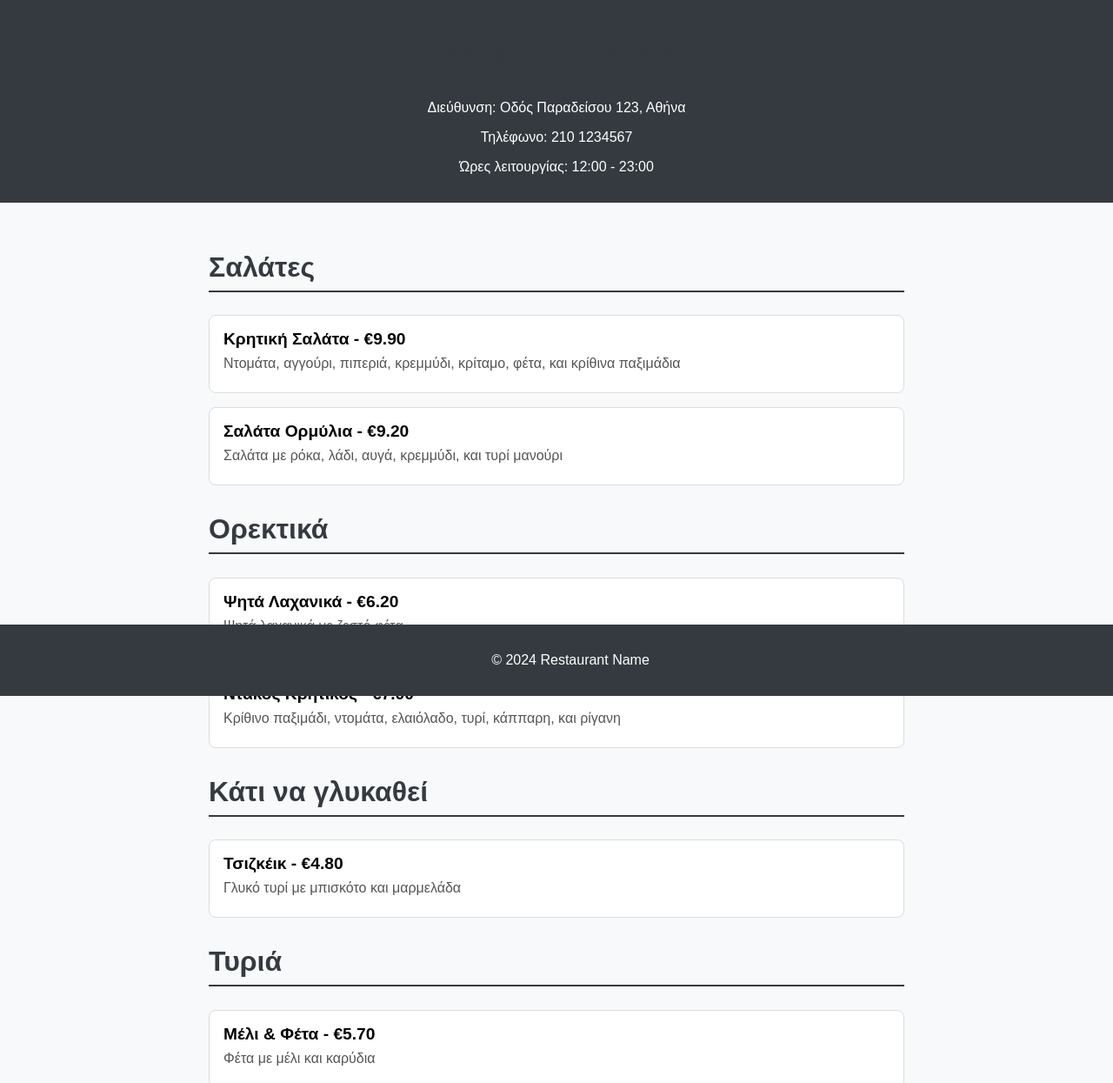
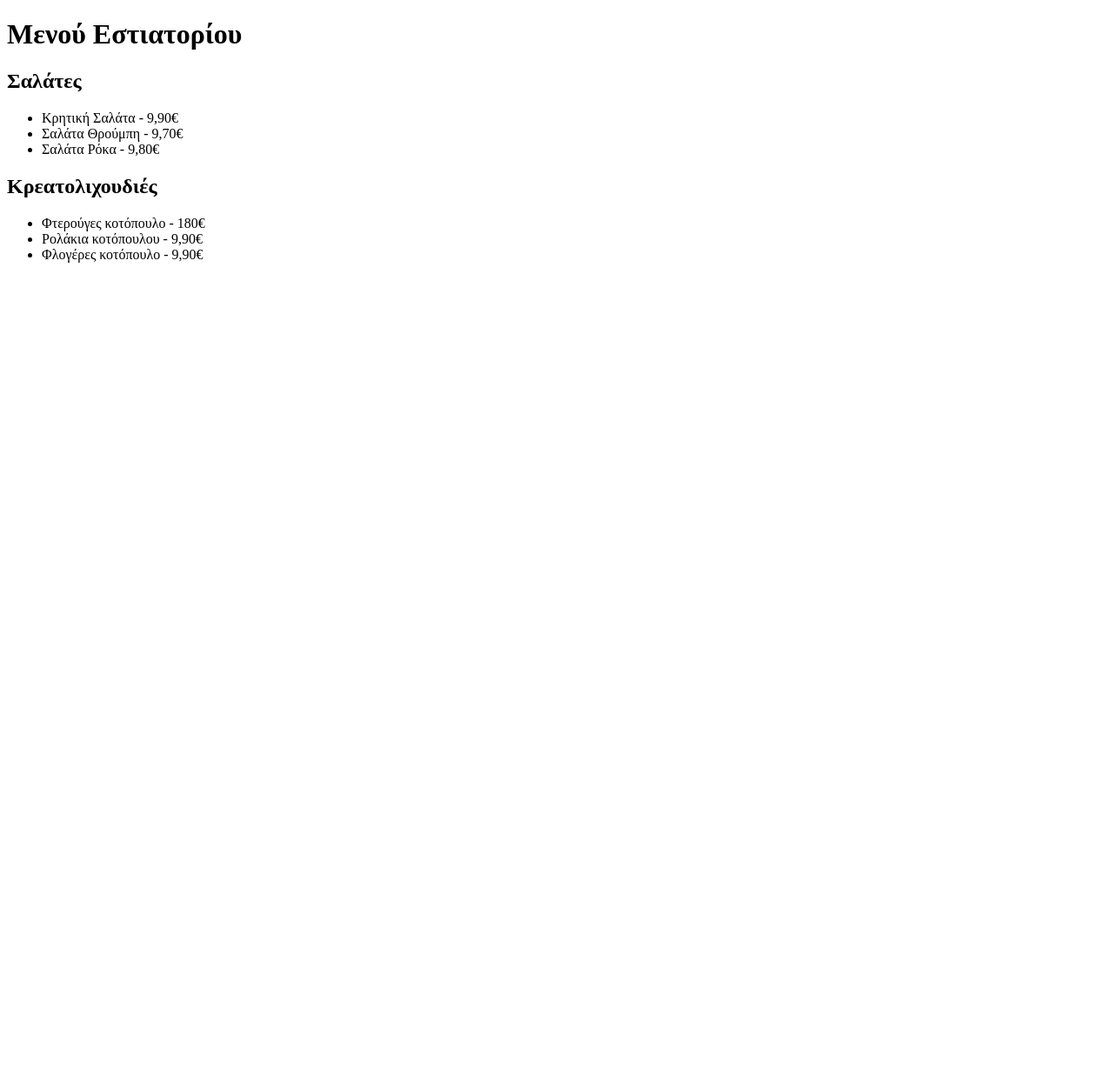
Before and after one commit to Mpleris/Menu, a plain HTML site: page index.html in a window 1280 px wide. Shown: the top 1245 px of the page at 87% size. After the commit the page ends 800 px from the top, so only its background shows below. Drawn offline with Linux system fonts and the light colour scheme.

Commit message:
Update index.html

```diff
--- a/index.html
+++ b/index.html
@@ -3,152 +3,24 @@
 <head>
     <meta charset="UTF-8">
     <meta name="viewport" content="width=device-width, initial-scale=1.0">
-    <title>Restaurant Menu</title>
-    <style>
-        body {
-            font-family: Arial, sans-serif;
-            margin: 0;
-            padding: 0;
-            background-color: #f8f9fa;
-        }
-        header {
-            background-color: #343a40;
-            color: #ffffff;
-            padding: 1rem;
-            text-align: center;
-        }
-        .container {
-            padding: 2rem;
-            max-width: 800px;
-            margin: 0 auto;
-        }
-        h1, h2, h3 {
-            color: #343a40;
-        }
-        h1 {
-            font-size: 2.5rem;
-        }
-        h2 {
-            font-size: 2rem;
-            margin-top: 1.5rem;
-            border-bottom: 2px solid #343a40;
-            padding-bottom: 0.5rem;
-        }
-        h3 {
-            font-size: 1.5rem;
-            margin-top: 1.5rem;
-        }
-        .menu-section {
-            margin-bottom: 2rem;
-        }
-        .menu-item {
-            margin-bottom: 1rem;
-            padding: 1rem;
-            border: 1px solid #ddd;
-            border-radius: 8px;
-            background-color: #fff;
-        }
-        .menu-item strong {
-            display: block;
-            font-size: 1.2rem;
-            color: #000;
-        }
-        .menu-item p {
-            margin: 0.5rem 0;
-            color: #555;
-        }
-        footer {
-            background-color: #343a40;
-            color: #ffffff;
-            text-align: center;
-            padding: 1rem;
-            position: fixed;
-            width: 100%;
-            bottom: 0;
-        }
-    </style>
+    <title>Μενού Εστιατορίου</title>
 </head>
 <body>
-    <header>
-        <h1>Restaurant Menu</h1>
-        <p>Διεύθυνση: Οδός Παραδείσου 123, Αθήνα</p>
-        <p>Τηλέφωνο: 210 1234567</p>
-        <p>Ώρες λειτουργίας: 12:00 - 23:00</p>
-    </header>
-    <div class="container">
-        <div class="menu-section">
-            <h2>Σαλάτες</h2>
-            <div class="menu-item">
-                <strong>Κρητική Σαλάτα - €9.90</strong>
-                <p>Ντομάτα, αγγούρι, πιπεριά, κρεμμύδι, κρίταμο, φέτα, και κρίθινα παξιμάδια</p>
-            </div>
-            <div class="menu-item">
-                <strong>Σαλάτα Ορμύλια - €9.20</strong>
-                <p>Σαλάτα με ρόκα, λάδι, αυγά, κρεμμύδι, και τυρί μανούρι</p>
-            </div>
-            <!-- Προσθήκη των υπόλοιπων σαλατών εδώ -->
-        </div>
-
-        <div class="menu-section">
-            <h2>Ορεκτικά</h2>
-            <div class="menu-item">
-                <strong>Ψητά Λαχανικά - €6.20</strong>
-                <p>Ψητά λαχανικά με ζεστό φέτα</p>
-            </div>
-            <div class="menu-item">
-                <strong>Ντάκος Κρητικός - €7.00</strong>
-                <p>Κρίθινο παξιμάδι, ντομάτα, ελαιόλαδο, τυρί, κάππαρη, και ρίγανη</p>
-            </div>
-            <!-- Προσθήκη των υπόλοιπων ορεκτικών εδώ -->
-        </div>
-
-        <div class="menu-section">
-            <h2>Κάτι να γλυκαθεί</h2>
-            <div class="menu-item">
-                <strong>Τσιζκέικ - €4.80</strong>
-                <p>Γλυκό τυρί με μπισκότο και μαρμελάδα</p>
-            </div>
-            <!-- Προσθήκη των υπόλοιπων γλυκών εδώ -->
-        </div>
-
-        <div class="menu-section">
-            <h2>Τυριά</h2>
-            <div class="menu-item">
-                <strong>Μέλι & Φέτα - €5.70</strong>
-                <p>Φέτα με μέλι και καρύδια</p>
-            </div>
-            <!-- Προσθήκη των υπόλοιπων τυριών εδώ -->
-        </div>
-
-        <div class="menu-section">
-            <h2>Ζυμαρικά</h2>
-            <div class="menu-item">
-                <strong>Μακαρόνια Σκιουφιχτά - €12.80</strong>
-                <p>Με σάλτσα ντομάτας και φέτα</p>
-            </div>
-            <!-- Προσθήκη των υπόλοιπων ζυμαρικών εδώ -->
-        </div>
-
-        <div class="menu-section">
-            <h2>Κρεατολιχουδιές</h2>
-            <div class="menu-item">
-                <strong>Φτερούγες κοτόπουλο - €8.40</strong>
-                <p>Φτερούγες κοτόπουλο με σως BBQ</p>
-            </div>
-            <!-- Προσθήκη των υπόλοιπων κρεατολιχουδιών εδώ -->
-        </div>
-
-        <div class="menu-section">
-            <h2>Τα κάρβουνα ανάψαν</h2>
-            <div class="menu-item">
-                <strong>Σχάρα χοιρινή μπριζόλα - €17.00</strong>
-                <p>Σχάρα χοιρινή μπριζόλα με γαρνιτούρα</p>
-            </div>
-            <!-- Προσθήκη των υπόλοιπων πιάτων σχάρας εδώ -->
-        </div>
-    </div>
-    <footer>
-        <p>© 2024 Restaurant Name</p>
-    </footer>
+    <h1>Μενού Εστιατορίου</h1>
+    <h2>Σαλάτες</h2>
+    <ul>
+        <li>Κρητική Σαλάτα - 9,90€</li>
+        <li>Σαλάτα Θρούμπη - 9,70€</li>
+        <li>Σαλάτα Ρόκα - 9,80€</li>
+        <!-- Προσθέστε τις υπόλοιπες σαλάτες στο μενού σας -->
+    </ul>
+    <h2>Κρεατολιχουδιές</h2>
+    <ul>
+        <li>Φτερούγες κοτόπουλο - 180€</li>
+        <li>Ρολάκια κοτόπουλου - 9,90€</li>
+        <li>Φλογέρες κοτόπουλο - 9,90€</li>
+        <!-- Προσθέστε τις υπόλοιπες κρεατολιχουδιές στο μενού σας -->
+    </ul>
+    <!-- Προσθέστε τις υπόλοιπες κατηγορίες στο μενού σας -->
 </body>
 </html>
```
